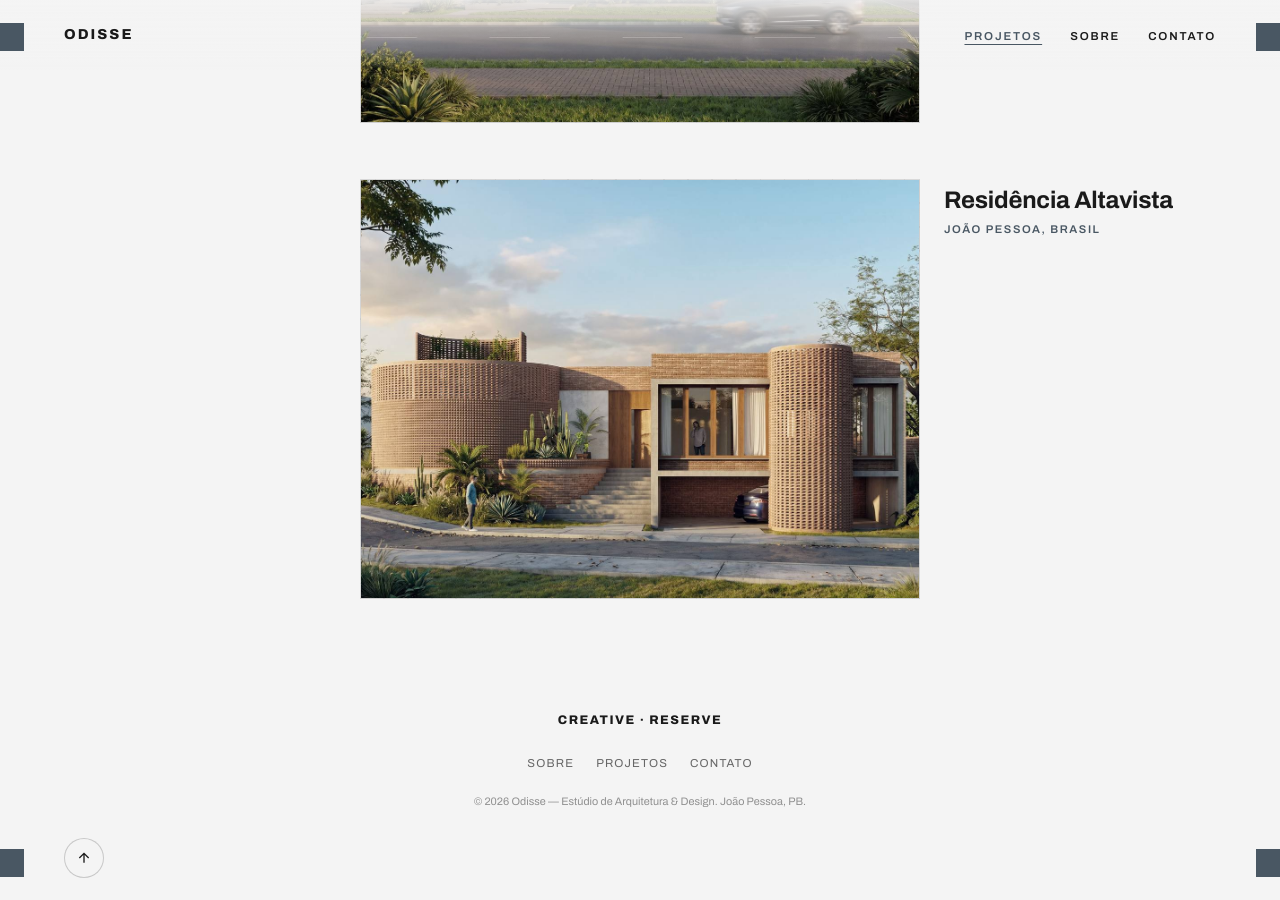
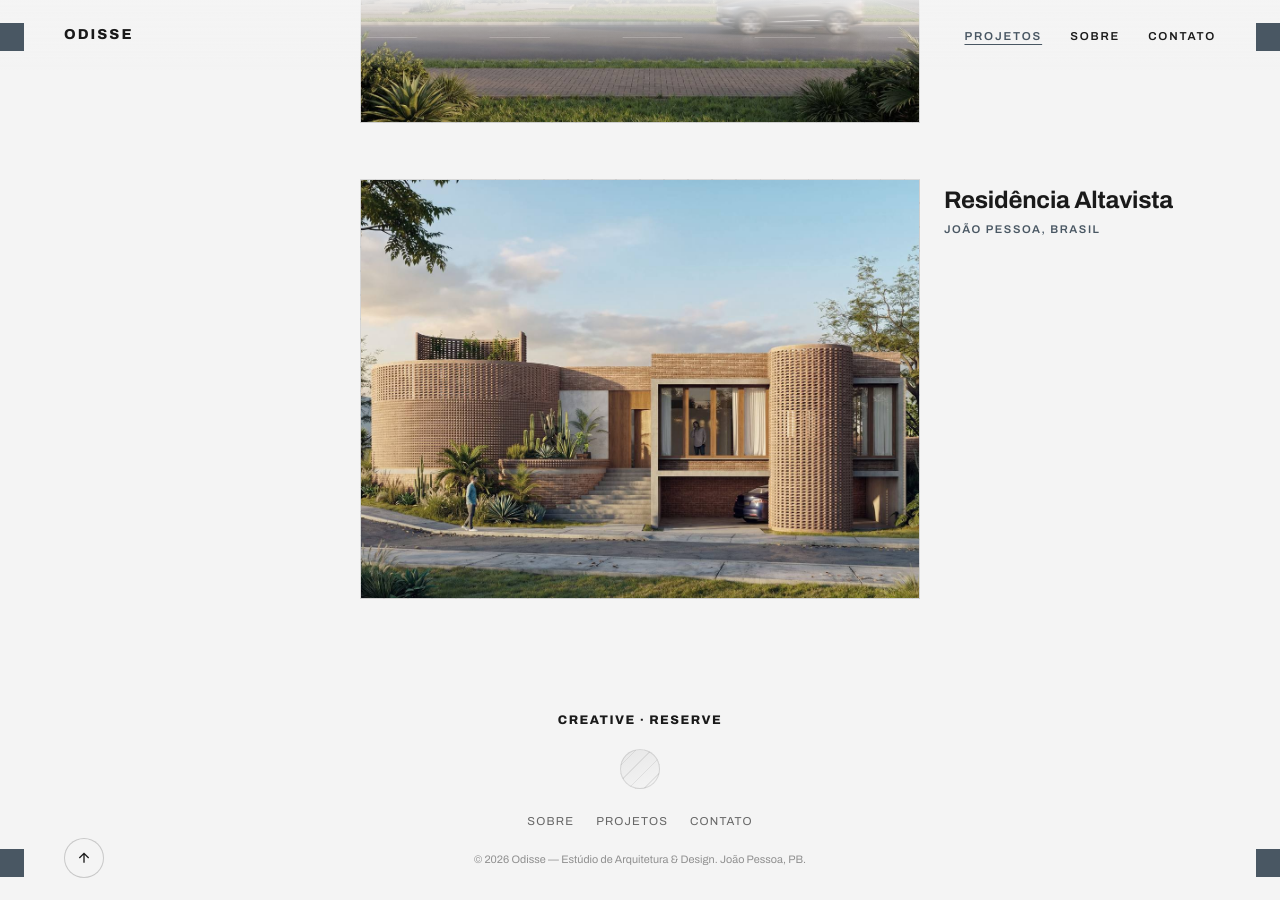
Before and after one commit to cidclementino/portfolio-odisse, a Jekyll site: the page built from index.html, in a window 1280 px wide and 900 px high, scrolled down 909 px. Built offline with Jekyll 4.4.1, drawn with Linux system fonts in a browser that asks for light colours.

Commit message:
Update footer.html

```diff
--- a/_includes/footer.html
+++ b/_includes/footer.html
@@ -1,6 +1,7 @@
-<footer>
+<footer{% if page.url contains 'sobre' or page.url contains 'contato' %} class="footer--dark"{% endif %}>
   <div class="wrap">
     <span class="mark">Creative <span class="dot">·</span> Reserve</span>
+    <div class="footer__logo" aria-hidden="true"></div>
     <ul>
       <li><a href="{{ '/sobre.html' | relative_url }}">Sobre</a></li>
       <li><a href="{{ '/index.html' | relative_url }}">Projetos</a></li>
```
